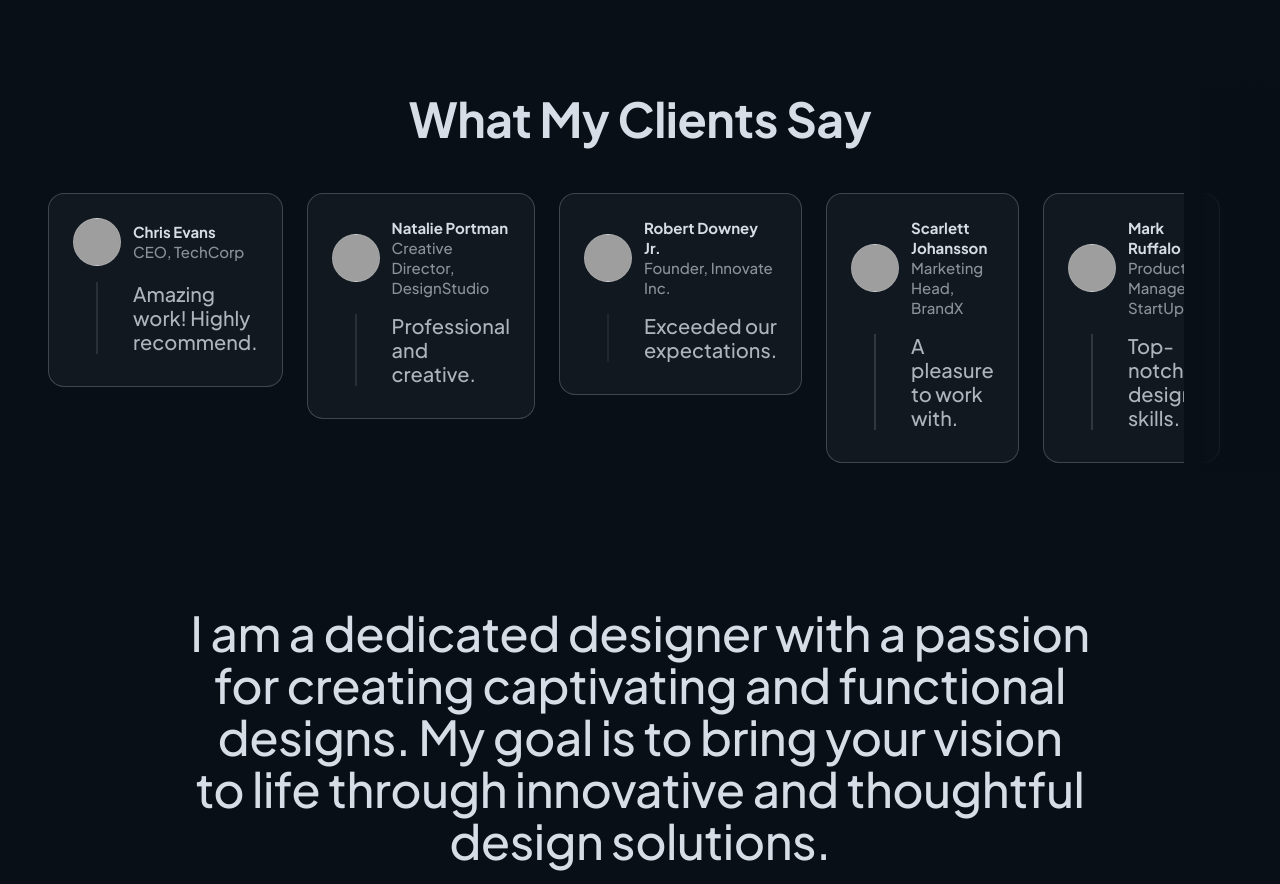
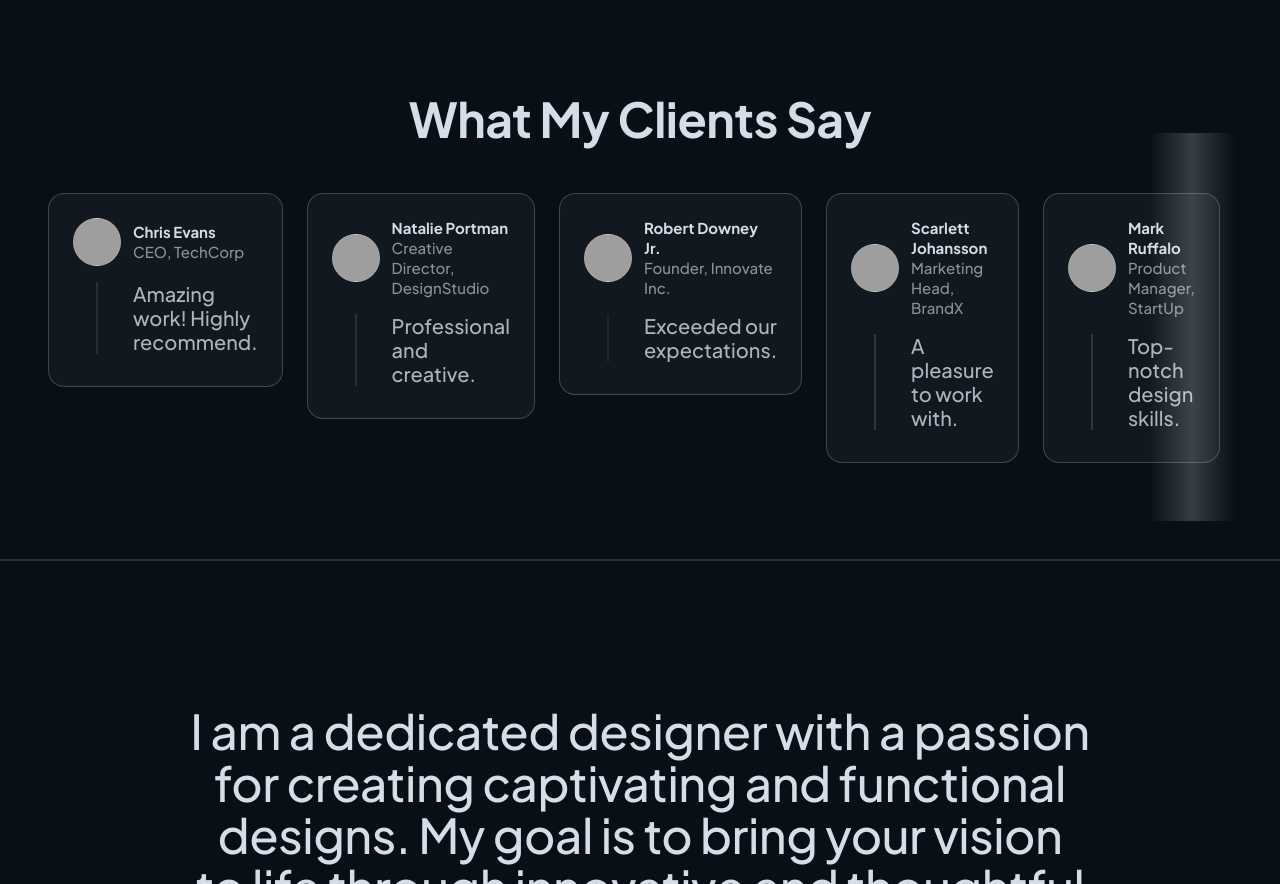
Before and after one commit to ishan-goyal-12/Capstone-Project, a plain HTML site: page index.html in a window 1280 px wide. Shown: the part 4369-5253 px from the top of the page. Drawn offline with Linux system fonts and the light colour scheme; grey boxes are pictures that could not be loaded.

Commit message:
Update style.css

```diff
--- a/style.css
+++ b/style.css
@@ -5,7 +5,6 @@
 
 html {
     scroll-behavior: smooth;
-    /* Enables smooth scrolling */
 }
 
 body {
@@ -15,7 +14,6 @@ body {
     background-color: #080F17;
     color: #D6DDE6;
     overflow-x: hidden;
-    /* box-sizing: border-box; */
 }
 
 .header {
@@ -303,6 +301,7 @@ body {
     justify-content: center;
     align-items: center;
     gap: 3rem;
+    width: 100%;
     align-self: stretch;
 }
 
@@ -462,18 +461,23 @@ body {
 }
 
 .bleed {
-    width: 6rem;
+    width: 9rem;
     height: 24.25rem;
     position: absolute;
     right: 0rem;
-    background: linear-gradient(270deg, rgba(214, 215, 216, 0.00) 0%, #080F17 84%);
+    background: linear-gradient(270deg,
+            rgba(8, 15, 23, 0) 0%,
+            rgba(8, 15, 23, 0.019) 20%,
+            rgba(255, 255, 255, 0.193) 50%,
+            rgba(8, 15, 23, 0) 80%,
+            rgba(8, 15, 23, 0) 100%);
+    margin-right: 1rem;
 }
 
 .testimonial-divider {
-    width: 96rem;
-    height: 0rem;
-    position: absolute;
-    left: -6rem;
+    width: 100vw;
+    margin-top: 3rem;
+    position: relative;
     bottom: 0rem;
     stroke-width: 1.5px;
     stroke: rgba(255, 255, 255, 0.20);
@@ -787,7 +791,7 @@ footer {
         display: none;
     }
 
-    .content2{
+    .content2 {
         padding: 0;
         gap: 1.5rem;
     }
@@ -830,16 +834,20 @@ footer {
         font-size: 1rem;
     }
 
-    .page-links-text{
+    .page-links-text {
         font-size: 1rem;
     }
 
-    .button-text{
+    .button-text {
         font-size: 0.9rem;
     }
 
-    footer{
+    footer {
         padding: 0rem 0rem 1.5rem 0rem;
+    }
+
+    .bleed {
+        display: none;
     }
 }
 
@@ -885,7 +893,7 @@ footer {
         display: none;
     }
 
-    .content2{
+    .content2 {
         padding: 0;
         gap: 1.5rem;
     }
@@ -906,15 +914,19 @@ footer {
         font-size: 0.875rem;
     }
 
-    .page-links-text{
+    .page-links-text {
         font-size: 1rem;
     }
 
-    .button-text{
+    .button-text {
         font-size: 0.9rem;
     }
 
-    footer{
+    footer {
         padding: 0rem 0rem 1.5rem 0rem;
     }
+
+    .bleed {
+        display: none;
+    }
 }
```
